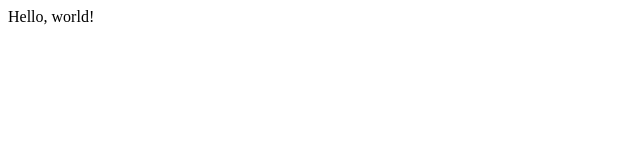
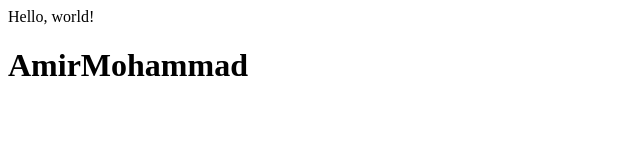
Before and after one commit to Amirmohammadkh/Test, a plain HTML site: page index.html in a window 1280 px wide. Shown: the whole page, without its empty margins (0-640 px from the left). Drawn offline with Linux system fonts and the light colour scheme.

Commit message:
Add heading

```diff
--- a/index.html
+++ b/index.html
@@ -8,5 +8,6 @@
 </head>
 <body>
     Hello, world!
+    <h1>AmirMohammad</h1>
 </body>
 </html>
```
